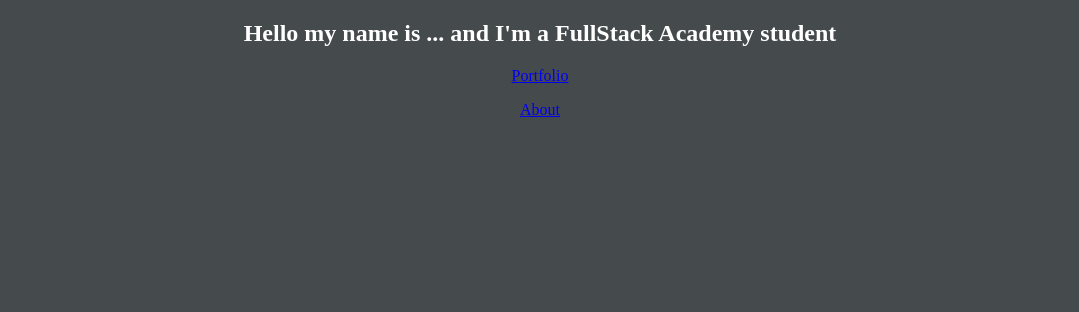
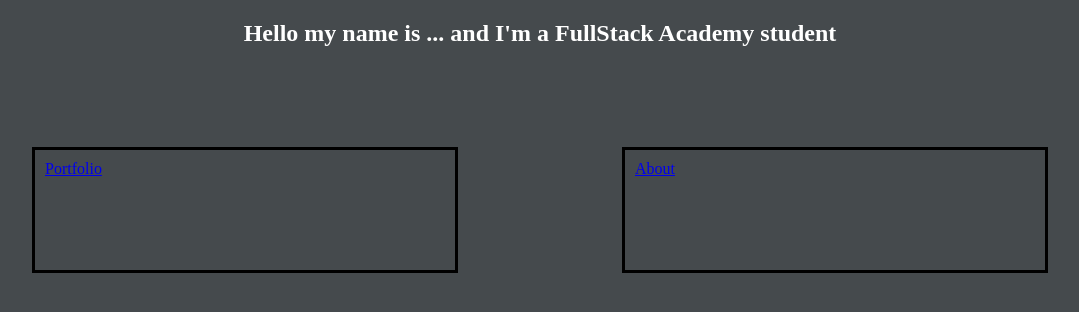
Before and after one commit to Mario-Espino-Personal-Website/personal_website, a plain HTML site: page index.html in a window 1280 px wide. Shown: the whole page, without its empty margins (100-1179 px from the left). Drawn offline with Linux system fonts and the light colour scheme.

Commit message:
added index and style files

```diff
--- a/index.html
+++ b/index.html
@@ -15,8 +15,8 @@
 
    <main>
     <section>
-        <p><a href="portfolio.html">Portfolio</a></p>
-        <p><a href="about.html">About</a></p>
+        <p class="portfolio"><a href="portfolio.html">Portfolio</a></p>
+        <p class="about"><a href="about.html">About</a></p>
     </section>
    </main>
 
--- a/style.css
+++ b/style.css
@@ -3,3 +3,23 @@ body {
     color: #ffffff;
     text-align: center;
 }
+
+.portfolio {
+    text-align: center;
+    display: inline-flex;
+    width: 400px;
+    height: 100px;
+    padding: 10px;
+    margin: 80px;
+    border:solid black;
+}
+
+.about {
+    text-align: center;
+    display: inline-flex;
+    width: 400px;
+    height: 100px;
+    padding: 10px;
+    margin: 80px;
+    border:solid black;
+}
```
